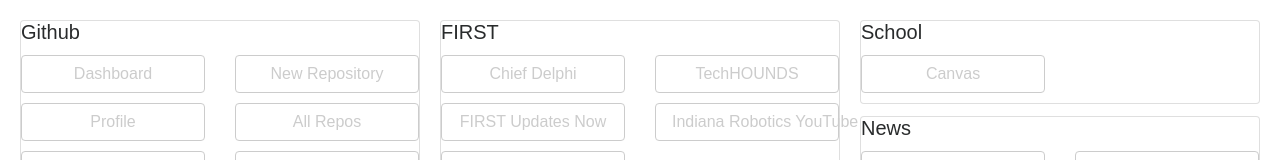
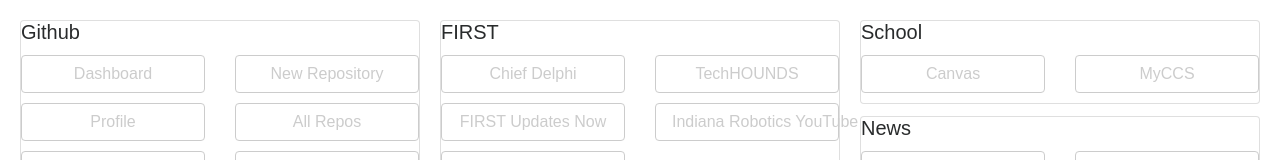
Before and after one commit to karagenit/homepage, a React (Create React App) app: page / in a window 1280 px wide. Shown: the top 160 px of the page. Built offline with nearby package versions, Linux system fonts and the light colour scheme.

Commit message:
Add MyCCS

```diff
--- a/src/data.js
+++ b/src/data.js
@@ -153,6 +153,10 @@
             {
                 name: 'Canvas',
                 url: 'https://carmel.instructure.com'
+            },
+            {
+                name: 'MyCCS',
+                url: 'https://myccs.ccs.k12.in.us'
             }
         ]
     },
```
